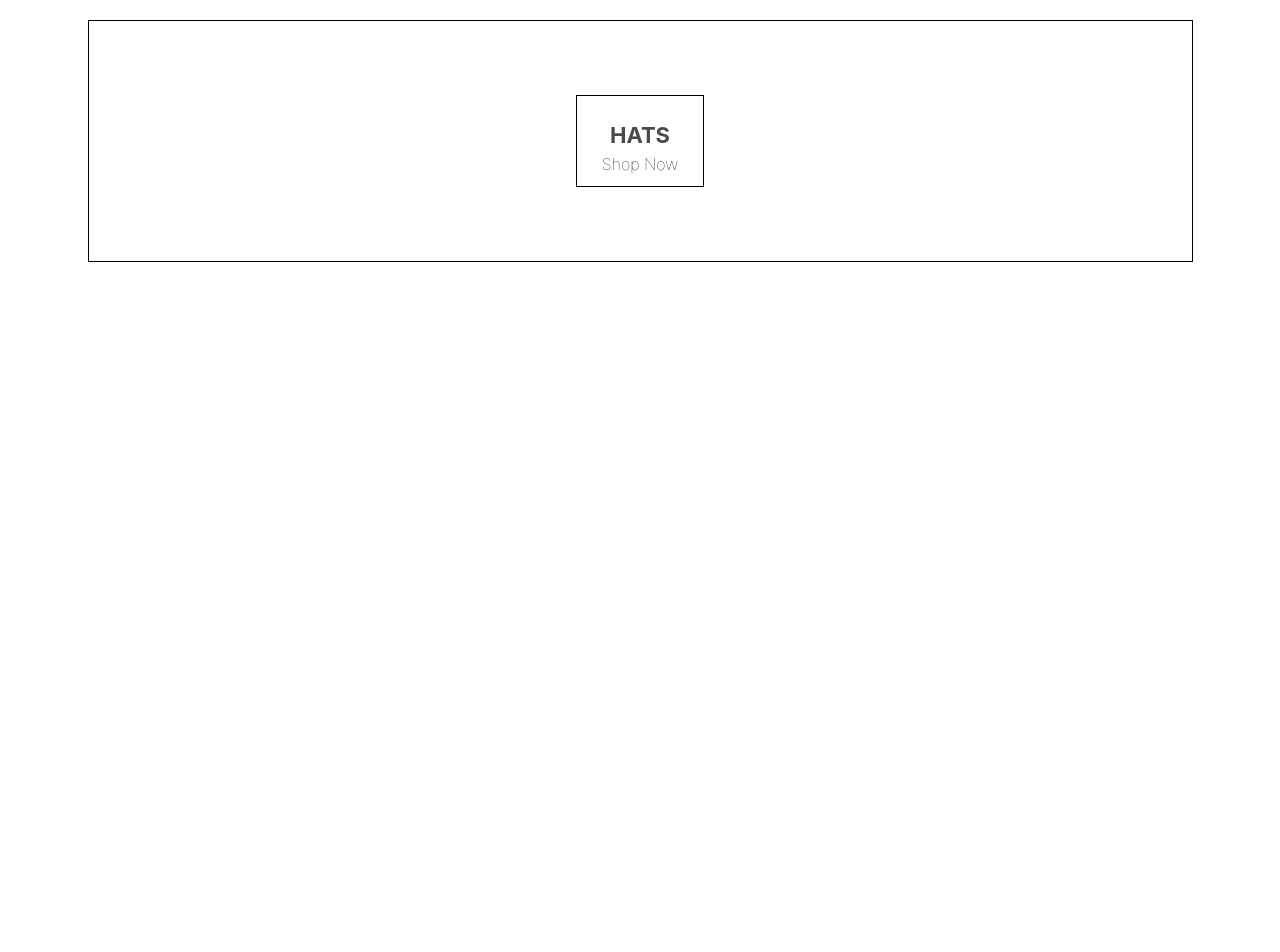
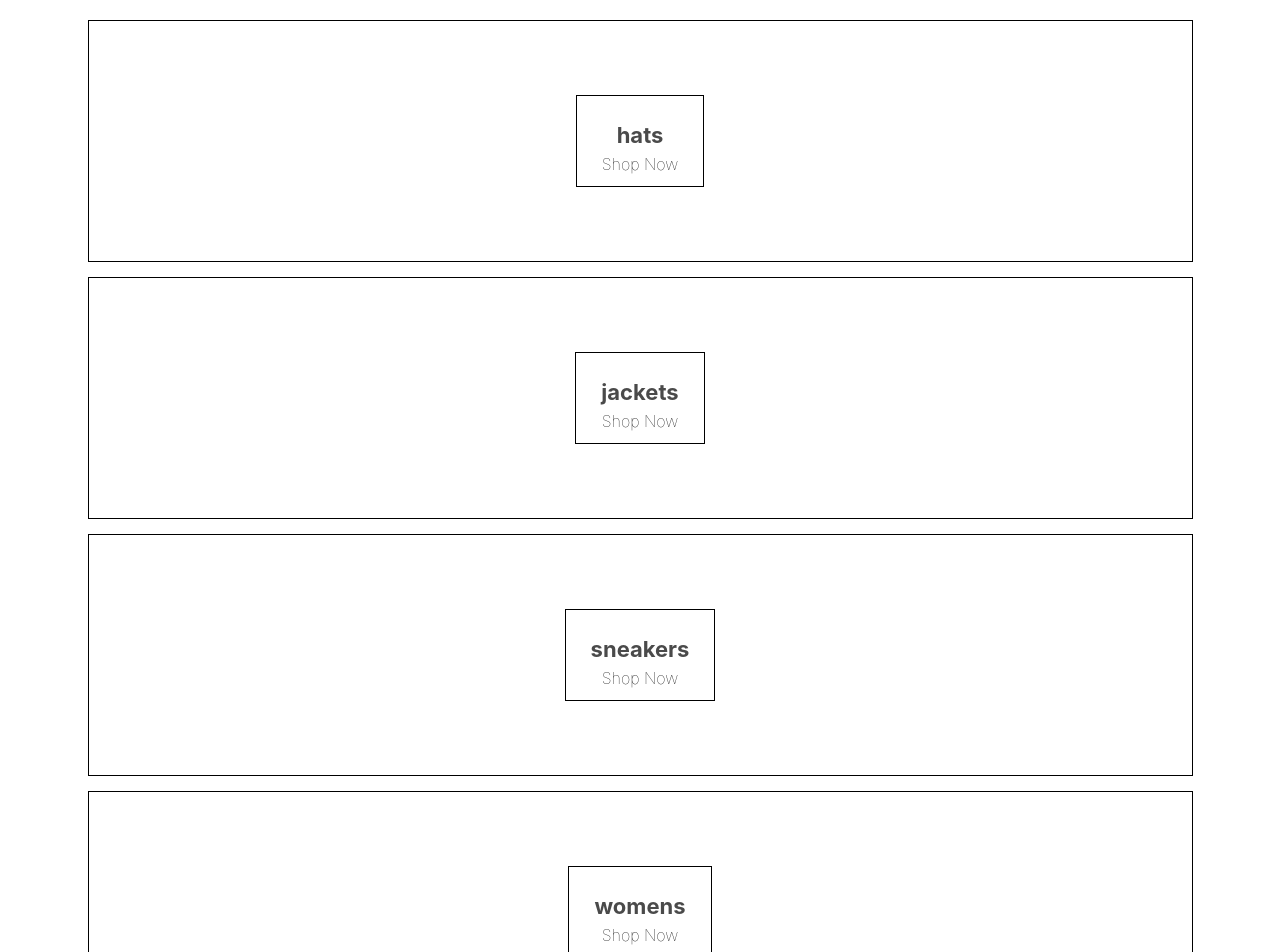
Before and after one commit to w3bh4ck/React-Ecommerce-starter-app, a React (Create React App) app: page / in a window 1280 px wide. Shown: the top 952 px of the page. Before the commit the page ends 800 px from the top, so only its background shows below. Built offline with nearby package versions, Linux system fonts and the light colour scheme.

Commit message:
break directory into coomponents

```diff
--- a/src/App.tsx
+++ b/src/App.tsx
@@ -1,7 +1,6 @@
 import React from "react";
-import logo from "./logo.svg";
 import "./App.css";
-import Homepage from "./components/homepage/Homepage.component";
+import Homepage from "./pages/home-page/Homepage.component";
 
 function App() {
 	return (
--- /dev/null
+++ b/src/components/directory/Directory.component.tsx
@@ -0,0 +1,56 @@
+import React, { useState } from "react";
+import "./directory.styles.scss";
+import MenuItem from "../menu-item/MenuItem.component";
+
+const Directory = () => {
+	const [directory, setDirectory] = useState([
+		{
+			title: "hats",
+			imageUrl: "https://i.ibb.co/cvpntL1/hats.png",
+			id: 1,
+			linkUrl: "shop/hats",
+		},
+		{
+			title: "jackets",
+			imageUrl: "https://i.ibb.co/px2tCc3/jackets.png",
+			id: 2,
+			linkUrl: "shop/jackets",
+		},
+		{
+			title: "sneakers",
+			imageUrl: "https://i.ibb.co/0jqHpnp/sneakers.png",
+			id: 3,
+			linkUrl: "shop/sneakers",
+		},
+		{
+			title: "womens",
+			imageUrl: "https://i.ibb.co/GCCdy8t/womens.png",
+			size: "large",
+			id: 4,
+			linkUrl: "shop/womens",
+		},
+		{
+			title: "mens",
+			imageUrl: "https://i.ibb.co/R70vBrQ/men.png",
+			size: "large",
+			id: 5,
+			linkUrl: "shop/mens",
+		},
+	]);
+
+	const renderDirectory = () => {
+		if (directory.length > 0) {
+			return directory.map((dir, i) => (
+				<div key={i} className="directory-menu">
+					<MenuItem title={dir.title} />
+				</div>
+			));
+		} else {
+			return <p>Nothing dey</p>;
+		}
+	};
+
+	return <>{renderDirectory()}</>;
+};
+
+export default Directory;
--- /dev/null
+++ b/src/components/directory/directory.styles.scss
@@ -0,0 +1,6 @@
+.directory-menu {
+	width: 100%;
+	display: flex;
+	flex-wrap: wrap;
+	justify-content: space-between;
+}
--- a/src/components/homepage/Homepage.component.tsx
+++ /dev/null
@@ -1,19 +0,0 @@
-import React from "react";
-import "./homepage.styles.scss";
-
-const Homepage = () => {
-	return (
-		<div className="homepage">
-			<div className="directory-menu">
-				<div className="menu-item">
-					<div className="content">
-						<h1 className="title">HATS</h1>
-						<span className="subtitle">Shop Now</span>
-					</div>
-				</div>
-			</div>
-		</div>
-	);
-};
-
-export default Homepage;
--- /dev/null
+++ b/src/components/menu-item/MenuItem.component.tsx
@@ -0,0 +1,20 @@
+import React from "react";
+
+interface IPROPS {
+	title: string;
+}
+
+const MenuItem = ({ title }: IPROPS) => {
+	return (
+		<>
+			<div className="menu-item">
+				<div className="content">
+					<h1 className="title">{title}</h1>
+					<span className="subtitle">Shop Now</span>
+				</div>
+			</div>
+		</>
+	);
+};
+
+export default MenuItem;
--- /dev/null
+++ b/src/pages/home-page/Homepage.component.tsx
@@ -0,0 +1,13 @@
+import React from "react";
+import "./homepage.styles.scss";
+import Directory from "../../components/directory/Directory.component";
+
+const Homepage = () => {
+	return (
+		<div className="homepage">
+			<Directory />
+		</div>
+	);
+};
+
+export default Homepage;
--- a/src/components/homepage/homepage.styles.scss
+++ b/src/pages/home-page/homepage.styles.scss
@@ -3,13 +3,6 @@
 	flex-direction: column;
 	align-items: center;
 	padding: 20px 80px;
-}
-
-.directory-menu {
-	width: 100%;
-	display: flex;
-	flex-wrap: wrap;
-	justify-content: space-between;
 }
 
 .menu-item {
```
